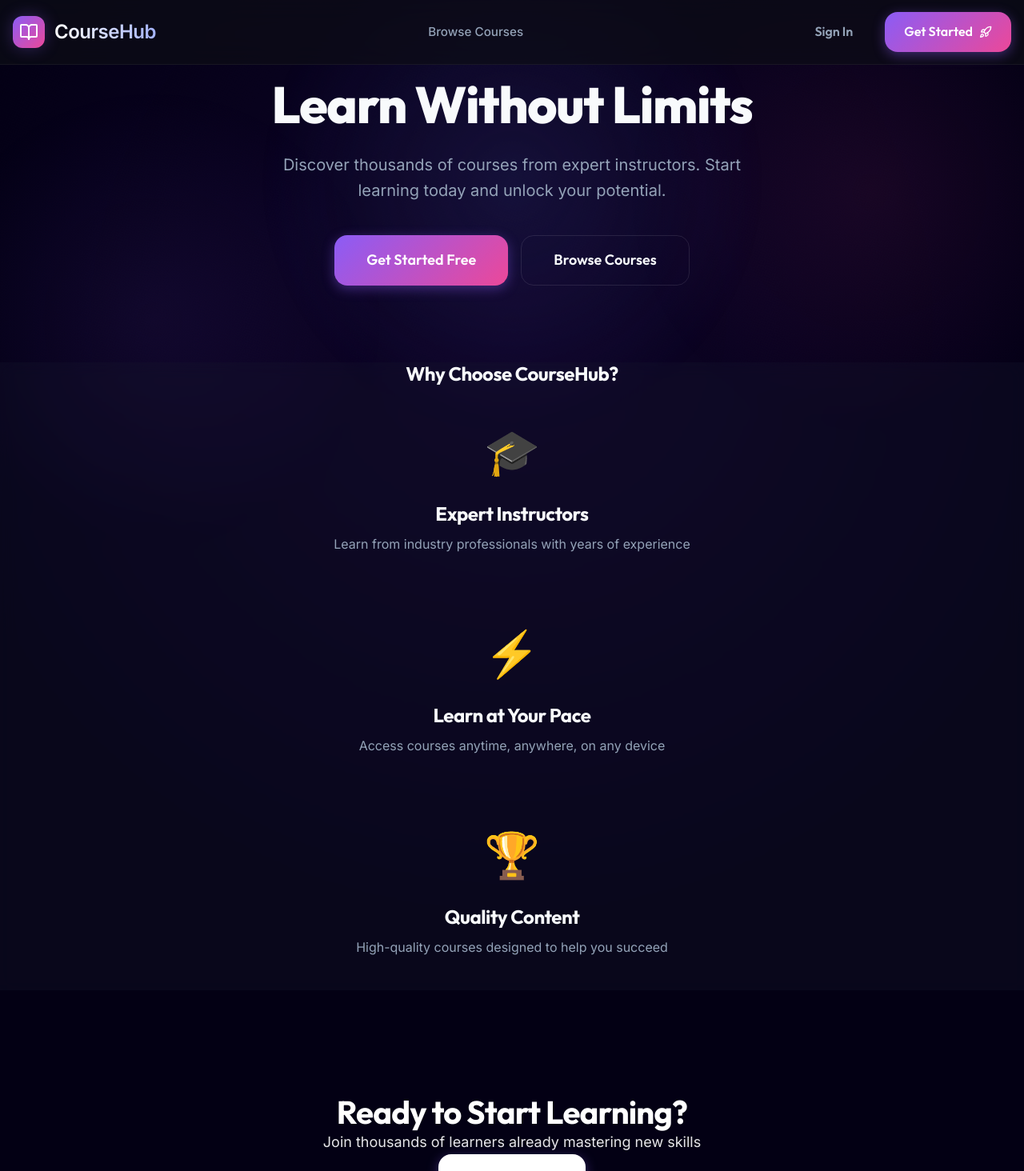
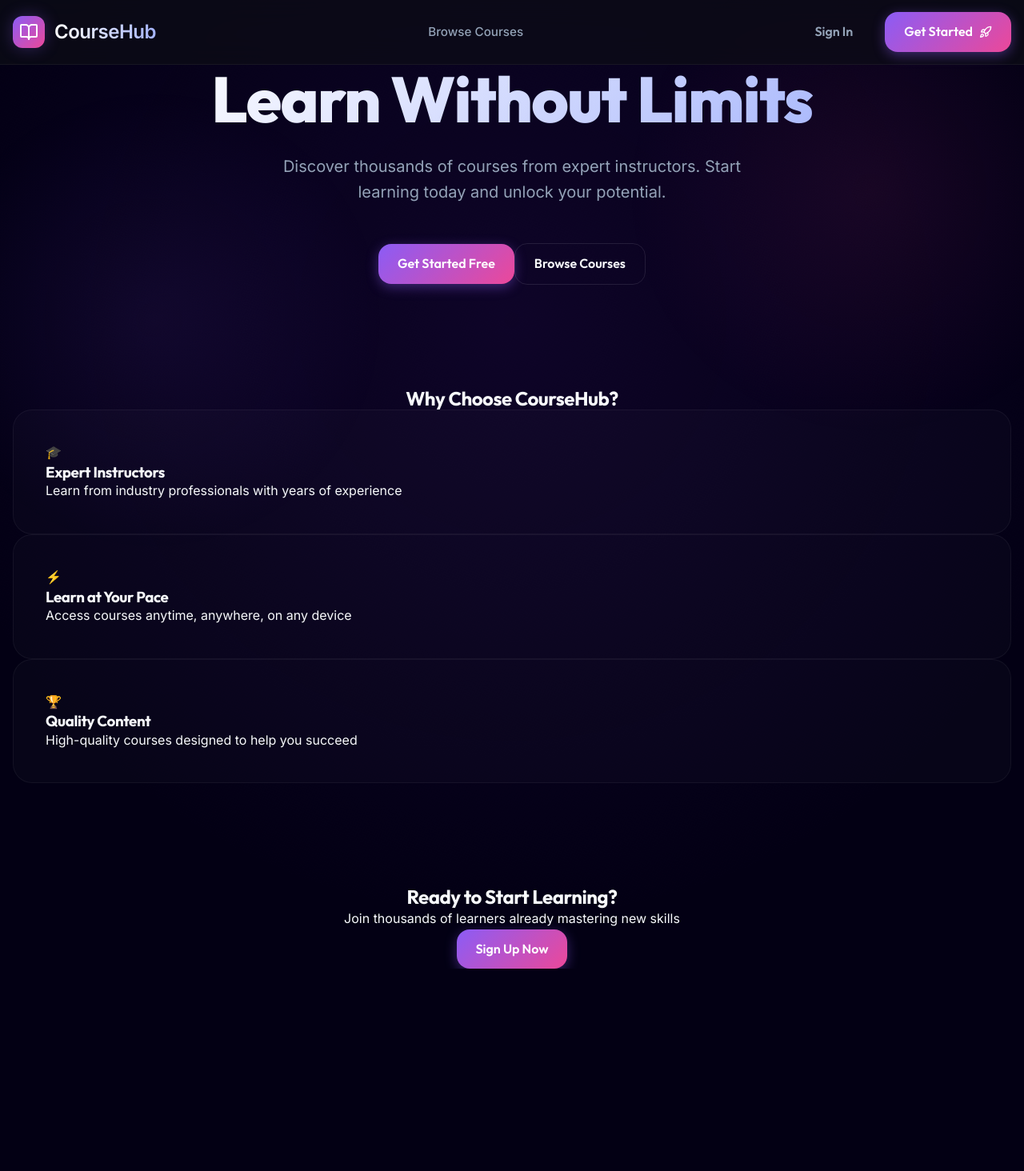
Before and after one commit to imsinghaditya07/Backend-CourseSelling-App, a React (Vite) app in the folder Frontend/: page / in a window 1280 px wide. Shown: the top 1464 px of the page at 80% size. After the commit the page ends 1211 px from the top, so only its background shows below. Built offline with nearby package versions, Linux system fonts and the light colour scheme.

Commit message:
Update Home.css

```diff
--- a/Frontend/src/pages/Home.css
+++ b/Frontend/src/pages/Home.css
@@ -1,28 +1,32 @@
-/* Home Page Styles */
 .home-page {
-    min-height: calc(100vh - 80px);
+    padding-top: 80px;
+    overflow: hidden;
 }
 
-.hero-section {
-    padding: 6rem 0;
-    text-align: center;
+/* Hero Section */
+.hero-wrapper {
     position: relative;
+    min-height: 90vh;
+    display: flex;
+    align-items: center;
+    justify-content: center;
+    padding: 4rem 0;
 }
 
-.hero-section::before {
-    content: '';
+.hero-glow {
     position: absolute;
+    width: 600px;
+    height: 600px;
+    background: radial-gradient(circle, rgba(139, 92, 246, 0.15) 0%, transparent 70%);
     top: 50%;
     left: 50%;
     transform: translate(-50%, -50%);
-    width: 600px;
-    height: 600px;
-    background: radial-gradient(circle, rgba(102, 126, 234, 0.15) 0%, transparent 70%);
-    pointer-events: none;
-    animation: pulse 4s ease-in-out infinite;
+    filter: blur(80px);
+    z-index: -1;
+    animation: pulse-glow 8s ease-in-out infinite;
 }
 
-@keyframes pulse {
+@keyframes pulse-glow {
 
     0%,
     100% {
@@ -31,135 +35,168 @@
     }
 
     50% {
-        transform: translate(-50%, -50%) scale(1.1);
+        transform: translate(-50%, -50%) scale(1.2);
         opacity: 0.8;
     }
 }
 
 .hero-content {
-    position: relative;
-    z-index: 1;
-    max-width: 800px;
+    text-align: center;
+    max-width: 900px;
     margin: 0 auto;
+    z-index: 10;
+}
+
+.hero-badge {
+    display: inline-flex;
+    align-items: center;
+    gap: 0.5rem;
+    padding: 0.5rem 1rem;
+    background: rgba(139, 92, 246, 0.1);
+    border: 1px solid rgba(139, 92, 246, 0.2);
+    border-radius: var(--radius-full);
+    margin-bottom: 2rem;
+    color: var(--primary-light);
+    font-size: 0.9rem;
+    font-weight: 500;
 }
 
 .hero-title {
-    font-size: 4rem;
+    font-size: clamp(3rem, 8vw, 5rem);
     font-weight: 800;
+    line-height: 1.1;
     margin-bottom: 1.5rem;
-    line-height: 1.1;
+    background: linear-gradient(135deg, #fff 0%, #a5b4fc 100%);
+    -webkit-background-clip: text;
+    background-clip: text;
+    -webkit-text-fill-color: transparent;
+    letter-spacing: -0.02em;
 }
 
 .hero-subtitle {
     font-size: 1.25rem;
     color: var(--text-secondary);
-    margin-bottom: 2.5rem;
     max-width: 600px;
-    margin-left: auto;
-    margin-right: auto;
+    margin: 0 auto 3rem;
+    line-height: 1.6;
 }
 
-.hero-actions {
+.hero-buttons {
     display: flex;
     gap: 1rem;
     justify-content: center;
     flex-wrap: wrap;
 }
 
-.btn-lg {
-    padding: 1rem 2.5rem;
-    font-size: 1.125rem;
+/* Features Grid */
+.features-section {
+    padding: 8rem 0;
+    position: relative;
 }
 
-/* Features Section */
-.features-section {
-    background: rgba(26, 26, 46, 0.3);
-    backdrop-filter: blur(10px);
+.features-grid {
+    display: grid;
+    grid-template-columns: repeat(auto-fit, minmax(300px, 1fr));
+    gap: 2rem;
+    margin-top: 4rem;
 }
 
 .feature-card {
-    text-align: center;
-    padding: 2.5rem 2rem;
+    padding: 2.5rem;
+    background: rgba(255, 255, 255, 0.02);
+    border: 1px solid rgba(255, 255, 255, 0.05);
+    border-radius: var(--radius-lg);
+    transition: all 0.4s var(--ease-smooth);
 }
 
-.feature-icon {
-    font-size: 3.5rem;
-    margin-bottom: 1rem;
-    display: inline-block;
-    animation: float 3s ease-in-out infinite;
+.feature-card:hover {
+    background: rgba(255, 255, 255, 0.04);
+    border-color: var(--primary);
+    transform: translateY(-8px);
+    box-shadow: 0 20px 40px -20px rgba(139, 92, 246, 0.2);
 }
 
-@keyframes float {
-
-    0%,
-    100% {
-        transform: translateY(0);
-    }
-
-    50% {
-        transform: translateY(-10px);
-    }
+.feature-icon-wrapper {
+    width: 60px;
+    height: 60px;
+    background: var(--gradient-primary);
+    border-radius: 16px;
+    display: flex;
+    align-items: center;
+    justify-content: center;
+    margin-bottom: 1.5rem;
+    color: white;
+    box-shadow: 0 10px 30px -10px rgba(139, 92, 246, 0.5);
 }
 
-.feature-card h3 {
+.feature-title {
     font-size: 1.5rem;
-    margin-bottom: 0.75rem;
+    font-weight: 700;
+    margin-bottom: 1rem;
     color: var(--text-primary);
 }
 
-.feature-card p {
+.feature-desc {
     color: var(--text-secondary);
-    margin-bottom: 0;
+    line-height: 1.6;
+}
+
+/* Stats Section */
+.stats-section {
+    padding: 6rem 0;
+    border-top: 1px solid var(--border-light);
+    border-bottom: 1px solid var(--border-light);
+    background: rgba(0, 0, 0, 0.2);
+}
+
+.stats-grid {
+    display: grid;
+    grid-template-columns: repeat(auto-fit, minmax(200px, 1fr));
+    gap: 3rem;
+    text-align: center;
+}
+
+.stat-number {
+    font-size: 3.5rem;
+    font-weight: 800;
+    color: white;
+    margin-bottom: 0.5rem;
+    display: block;
+}
+
+.stat-label {
+    color: var(--primary-light);
+    font-size: 1.1rem;
+    font-weight: 500;
+    text-transform: uppercase;
+    letter-spacing: 1px;
 }
 
 /* CTA Section */
-.cta-section {
-    padding: 4rem 0;
+.cta-wrapper {
+    margin: 8rem 0;
+    padding: 6rem 2rem;
+    border-radius: 30px;
+    background: linear-gradient(135deg, rgba(139, 92, 246, 0.1) 0%, rgba(236, 72, 153, 0.1) 100%);
+    border: 1px solid rgba(255, 255, 255, 0.1);
+    text-align: center;
+    position: relative;
+    overflow: hidden;
 }
 
-.cta-card {
-    background: var(--primary-gradient);
-    padding: 4rem 2rem;
-    border: none;
+.cta-wrapper::before {
+    content: '';
+    position: absolute;
+    top: 0;
+    left: 0;
+    width: 100%;
+    height: 100%;
+    background: radial-gradient(circle at 50% -20%, rgba(139, 92, 246, 0.2) 0%, transparent 70%);
 }
 
-.cta-card h2 {
-    color: white;
-    font-size: 2.5rem;
+.cta-content {
+    position: relative;
+    z-index: 2;
+    max-width: 700px;
+    margin: 0 auto;
 }
-
-.cta-card p {
-    color: rgba(255, 255, 255, 0.9);
-    font-size: 1.125rem;
-}
-
-.cta-card .btn {
-    background: white;
-    color: var(--primary);
-    font-weight: 700;
-}
-
-.cta-card .btn:hover {
-    transform: translateY(-2px) scale(1.05);
-    box-shadow: 0 10px 40px rgba(0, 0, 0, 0.3);
-}
-
-/* Responsive */
-@media (max-width: 768px) {
-    .hero-title {
-        font-size: 2.5rem;
-    }
-
-    .hero-subtitle {
-        font-size: 1.125rem;
-    }
-
-    .hero-actions {
-        flex-direction: column;
-        align-items: stretch;
-    }
-
-    .btn-lg {
-        width: 100%;
-    }
-}
```
